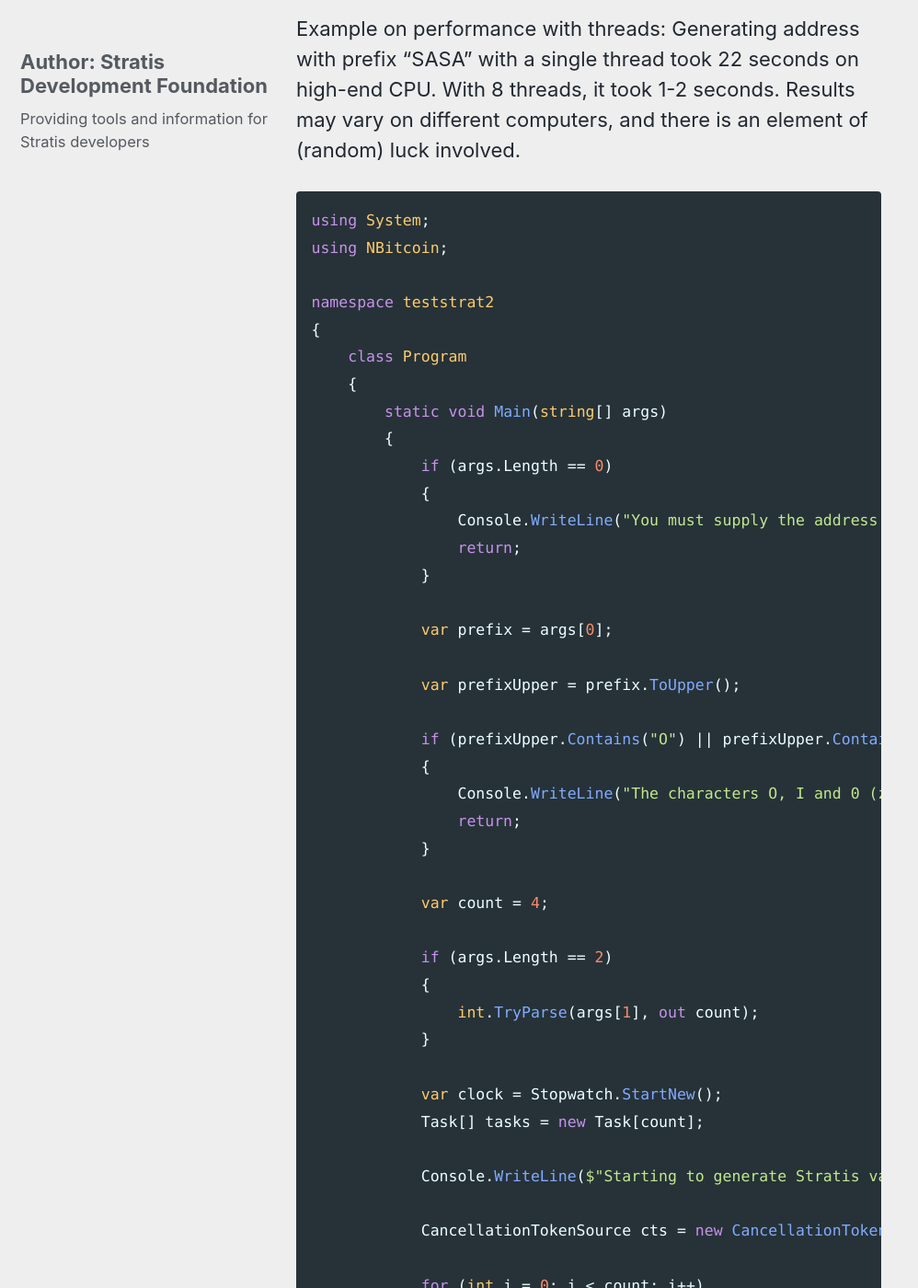
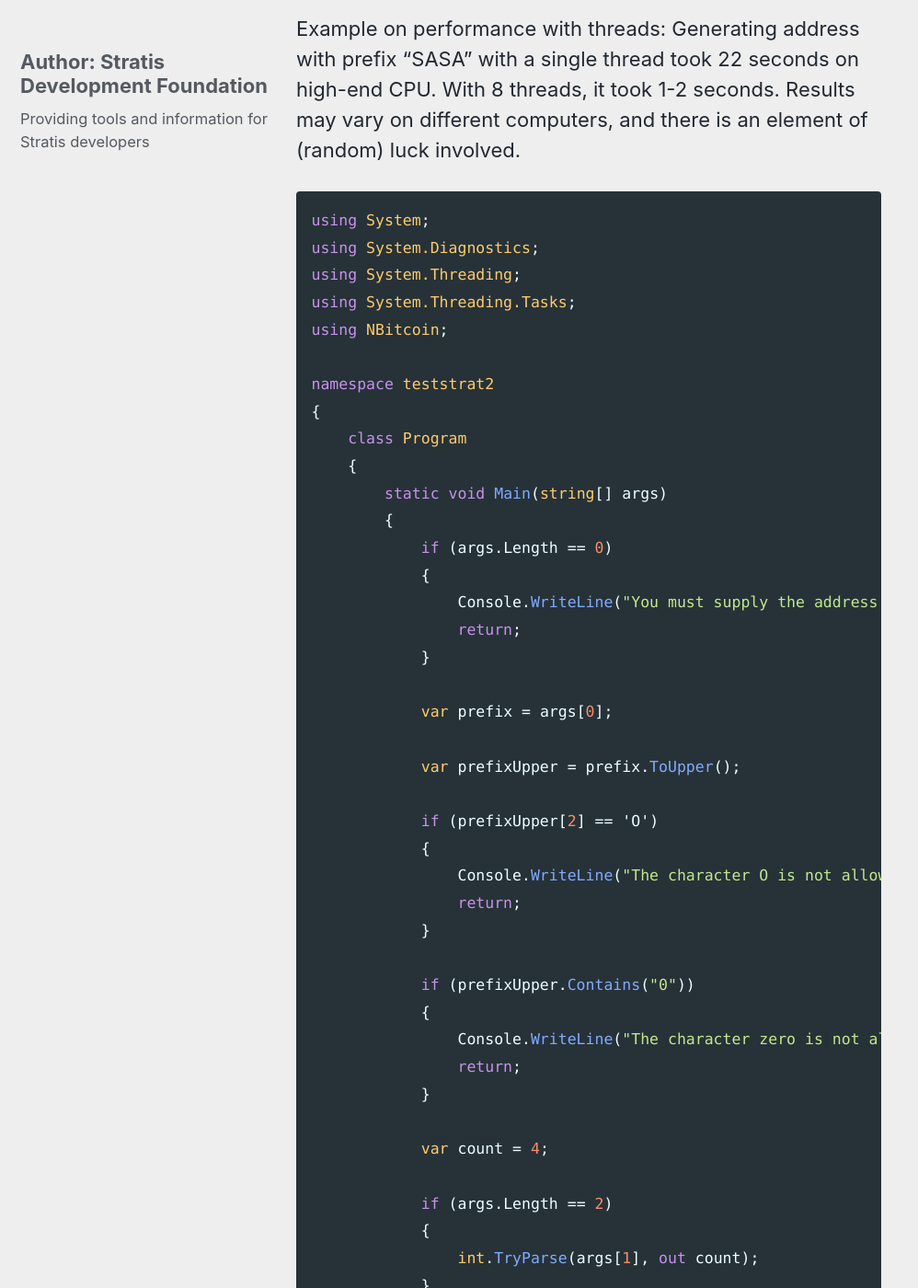
Before and after one commit to StratisDevelopmentFoundation/StratisDevelopmentFoundation.github.io, a Jekyll site: the page built from _posts/2018-03-09-code_sample_vanity.md, in a window 1280 px wide and 1400 px high, scrolled down 2235 px. Shown: the whole window at 92% size, without its empty margins (0-998 px from the left). Built offline with Jekyll 4.4.1, drawn with Linux system fonts in a browser that asks for light colours; nearby versions of some CDN libraries.

Commit message:
cleanup code review feedback

````diff
--- a/_posts/2018-03-09-code_sample_vanity.md
+++ b/_posts/2018-03-09-code_sample_vanity.md
@@ -69,6 +69,9 @@ and there is an element of (random) luck involved.
 
 ```cs
 using System;
+using System.Diagnostics;
+using System.Threading;
+using System.Threading.Tasks;
 using NBitcoin;
 
 namespace teststrat2
@@ -87,9 +90,15 @@ namespace teststrat2
 
             var prefixUpper = prefix.ToUpper();
 
-            if (prefixUpper.Contains("O") || prefixUpper.Contains("I") || prefixUpper.Contains("0"))
+            if (prefixUpper[2] == 'O')
             {
-                Console.WriteLine("The characters O, I and 0 (zero) is not allowed in addresses.");
+                Console.WriteLine("The character O is not allowed as th second letter.");
+                return;
+            }
+
+            if (prefixUpper.Contains("0"))
+            {
+                Console.WriteLine("The character zero is not allowed in addresses.");
                 return;
             }
 
````
